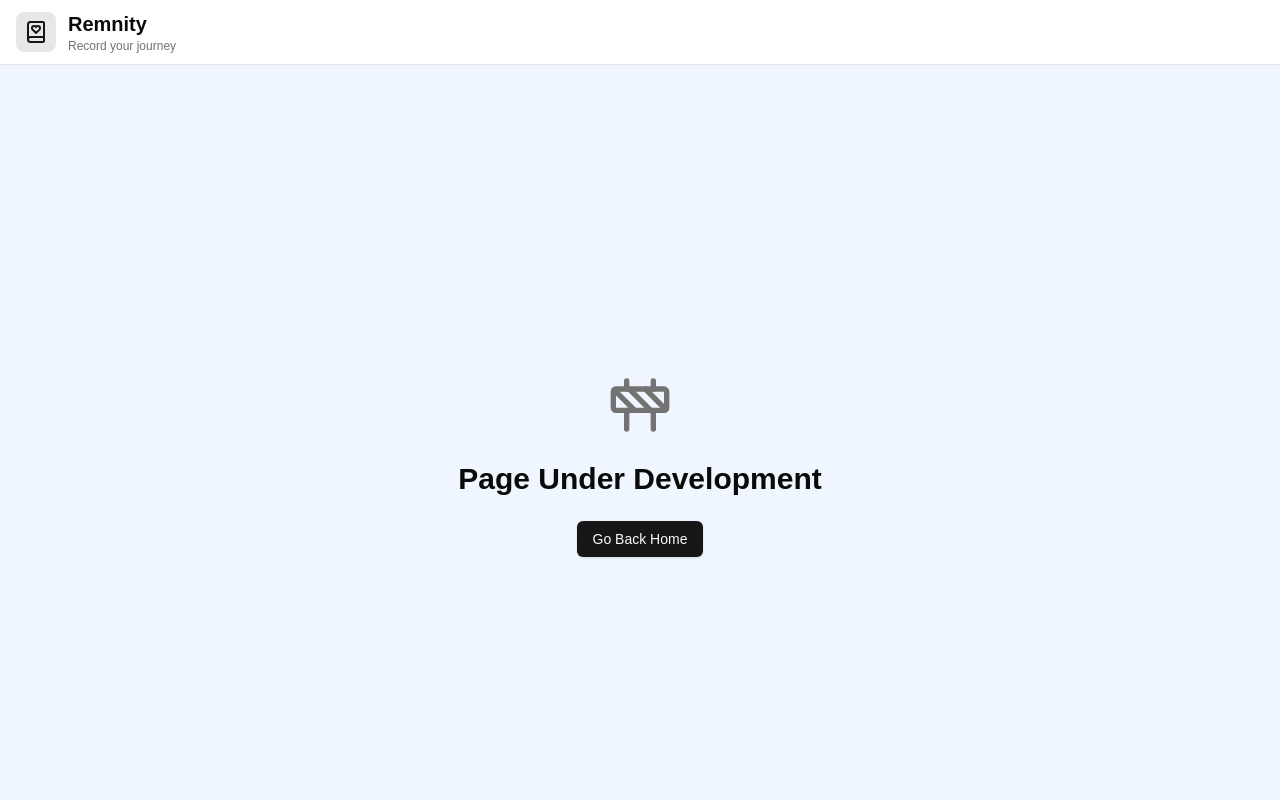
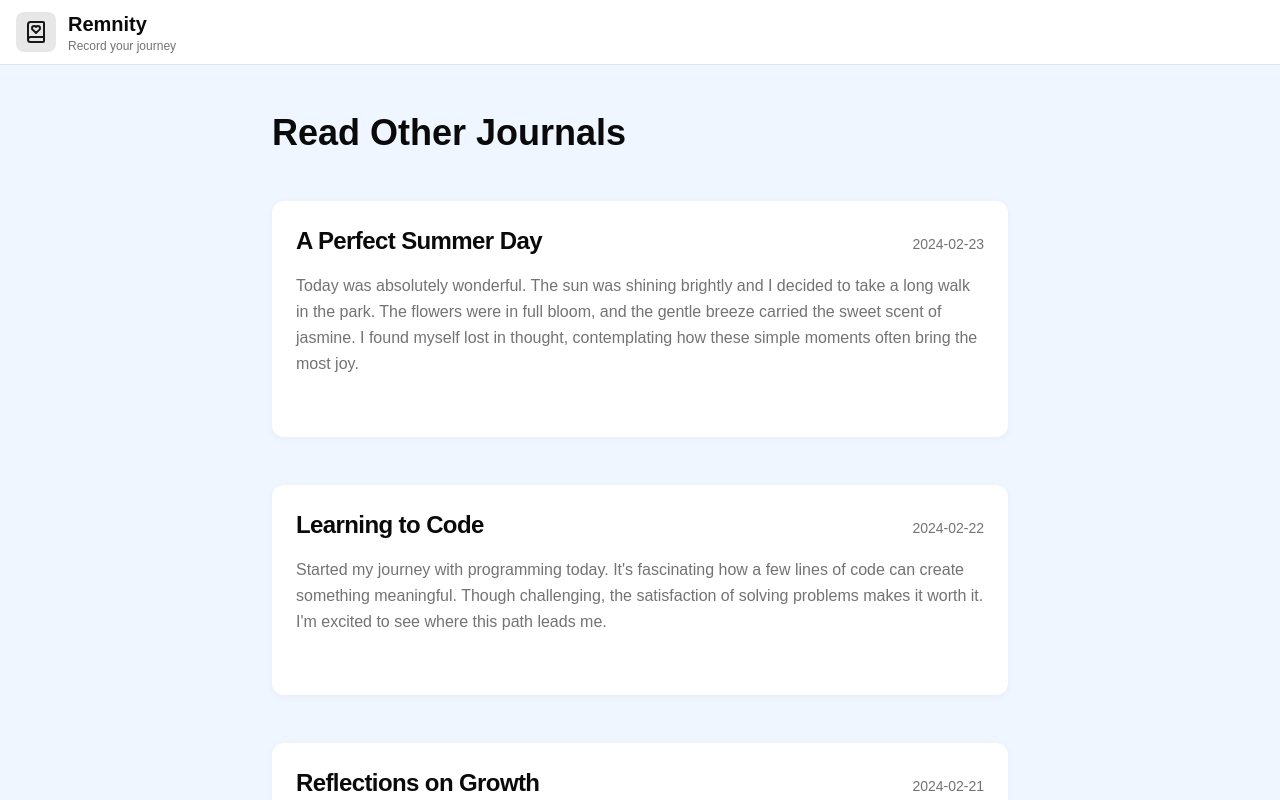
Before and after one commit to 18paulb/Journal, a Next.js app in the folder journalfrontend/: page /browse in a window 1280 px wide. Shown: the top 800 px of the page. Built offline with nearby package versions, Linux system fonts and the light colour scheme; no server answers.

Commit message:
add mock data for public journals

```diff
--- a/journalfrontend/app/browse/page.jsx
+++ b/journalfrontend/app/browse/page.jsx
@@ -1,5 +1,67 @@
-import UnderDevelopment from '../error/development/page';
+export default function BrowsePublicJournals() {
+  // Sample journal entries data
+  const journalEntries = [
+    {
+      id: 1,
+      title: 'A Perfect Summer Day',
+      content:
+        'Today was absolutely wonderful. The sun was shining brightly and I decided to take a long walk in the park. The flowers were in full bloom, and the gentle breeze carried the sweet scent of jasmine. I found myself lost in thought, contemplating how these simple moments often bring the most joy.',
+      date: '2024-02-23',
+    },
+    {
+      id: 2,
+      title: 'Learning to Code',
+      content:
+        "Started my journey with programming today. It's fascinating how a few lines of code can create something meaningful. Though challenging, the satisfaction of solving problems makes it worth it. I'm excited to see where this path leads me.",
+      date: '2024-02-22',
+    },
+    {
+      id: 3,
+      title: 'Reflections on Growth',
+      content:
+        "Looking back at the past year, it's amazing to see how much I've grown. Every challenge faced has shaped me into who I am today. The struggles, the victories, all of them have been valuable lessons that I'll carry forward.",
+      date: '2024-02-21',
+    },
+    {
+      id: 4,
+      title: 'New Recipe Adventure',
+      content:
+        "Tried making sushi for the first time today. While it didn't look as perfect as the restaurant's, the taste was surprisingly good! The process taught me that perfection comes with practice. Looking forward to trying more complex rolls next time.",
+      date: '2024-02-20',
+    },
+    {
+      id: 5,
+      title: 'Morning Meditation',
+      content:
+        "Started my day with a peaceful meditation session. The quiet moments before sunrise have become my favorite time of day. It's amazing how just 15 minutes of mindfulness can set a positive tone for the entire day ahead.",
+      date: '2024-02-19',
+    },
+  ];
 
-export default function BrowsePublicJournals() {
-  return <UnderDevelopment></UnderDevelopment>;
+  return (
+    <div className="min-h-screen py-12">
+      <div className="mx-auto max-w-3xl px-4">
+        <h1 className="mb-12 text-4xl font-bold">Read Other Journals</h1>
+        <div className="space-y-12">
+          {journalEntries.map((entry) => (
+            <article
+              key={entry.id}
+              className="group relative rounded-xl bg-white p-6 shadow-[0_2px_8px_rgba(0,0,0,0.04)] transition-all duration-300 hover:-translate-y-1 hover:shadow-[0_8px_16px_rgba(0,0,0,0.08)]"
+            >
+              <div className="mb-4 flex items-baseline justify-between">
+                <h2 className="text-2xl font-semibold tracking-tight">{entry.title}</h2>
+                <time className="text-sm text-muted-foreground">{entry.date}</time>
+              </div>
+              <p className="leading-relaxed text-muted-foreground">{entry.content}</p>
+              <div className="mt-4 flex justify-end">
+                <button className="text-sm font-medium text-primary opacity-0 transition-opacity group-hover:opacity-100">
+                  Read more →
+                </button>
+              </div>
+            </article>
+          ))}
+        </div>
+      </div>
+    </div>
+  );
 }
```
